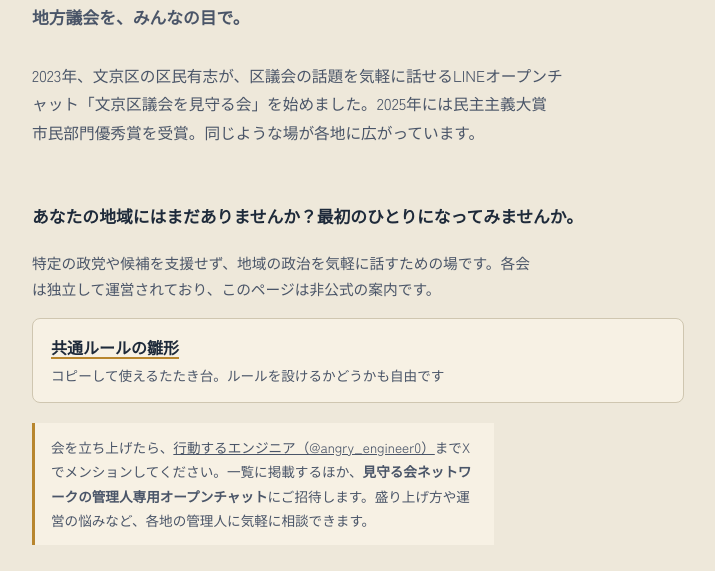
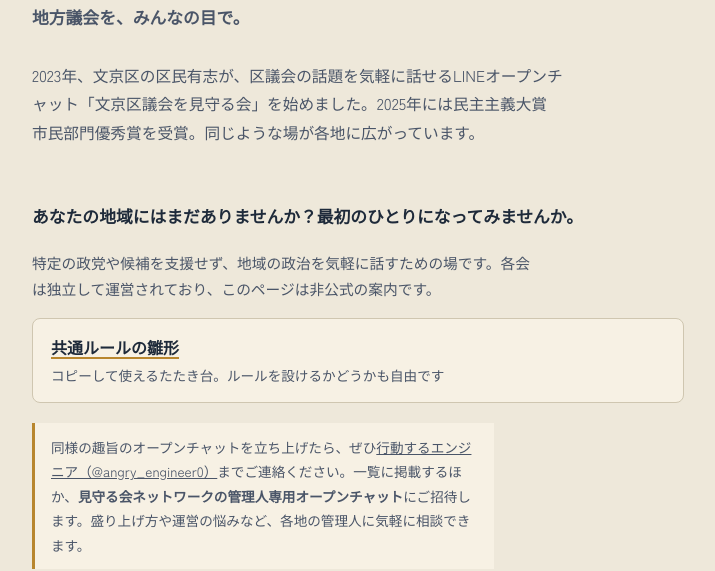
Before and after one commit to sunmoonStern/minamoru-network, a plain HTML site: page index.html in a window 1280 px wide. Shown: the part 256-827 px from the top of the page, without its empty margins (282-997 px from the left). Drawn offline with Linux system fonts and the light colour scheme; a web font is replaced by a local one.

Commit message:
文面の微修正

```diff
--- a/index.html
+++ b/index.html
@@ -314,7 +314,7 @@
     <ul class="guides">
       <li><a href="rules/">共通ルールの雛形</a><span class="desc">コピーして使えるたたき台。ルールを設けるかどうかも自由です</span></li>
     </ul>
-    <p class="note">会を立ち上げたら、<a href="https://x.com/angry_engineer0" target="_blank" rel="noopener">行動するエンジニア（@angry_engineer0）</a>までXでメンションしてください。一覧に掲載するほか、<b>見守る会ネットワークの管理人専用オープンチャット</b>にご招待します。盛り上げ方や運営の悩みなど、各地の管理人に気軽に相談できます。</p>
+    <p class="note">同様の趣旨のオープンチャットを立ち上げたら、ぜひ<a href="https://x.com/angry_engineer0" target="_blank" rel="noopener">行動するエンジニア（@angry_engineer0）</a>までご連絡ください。一覧に掲載するほか、<b>見守る会ネットワークの管理人専用オープンチャット</b>にご招待します。盛り上げ方や運営の悩みなど、各地の管理人に気軽に相談できます。</p>
   </section>
 
   <section class="chapters">
```
